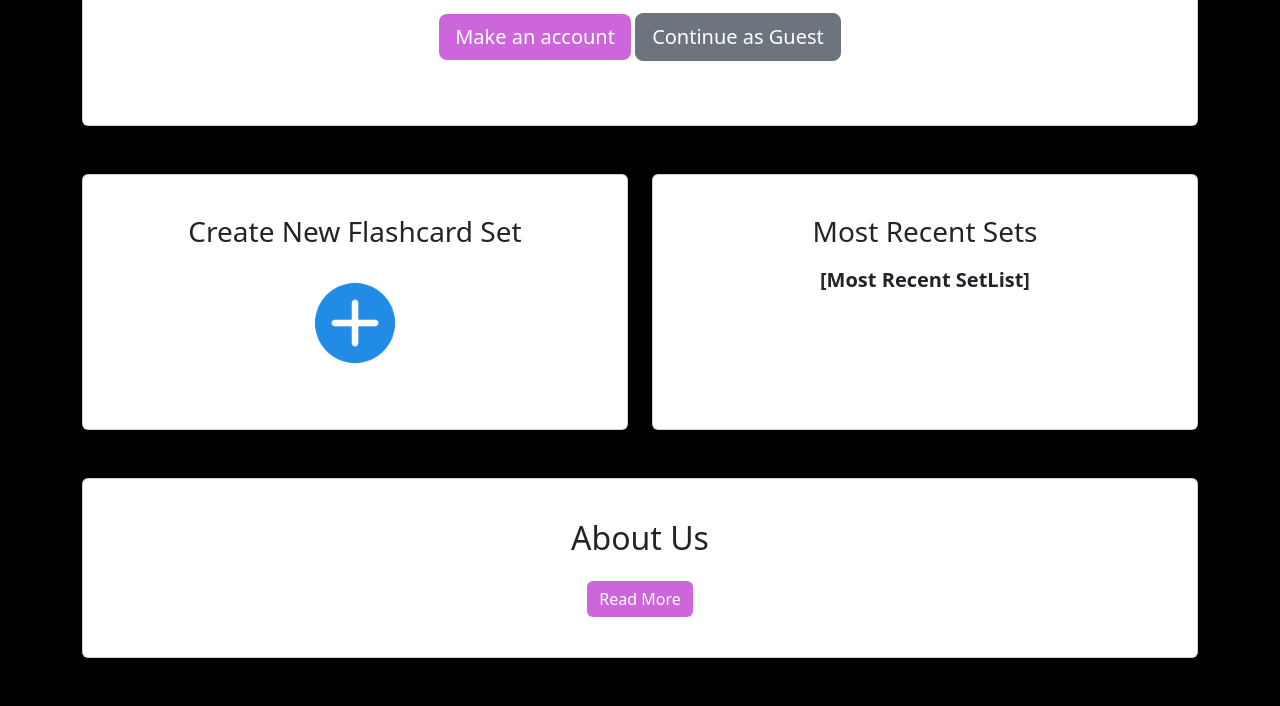
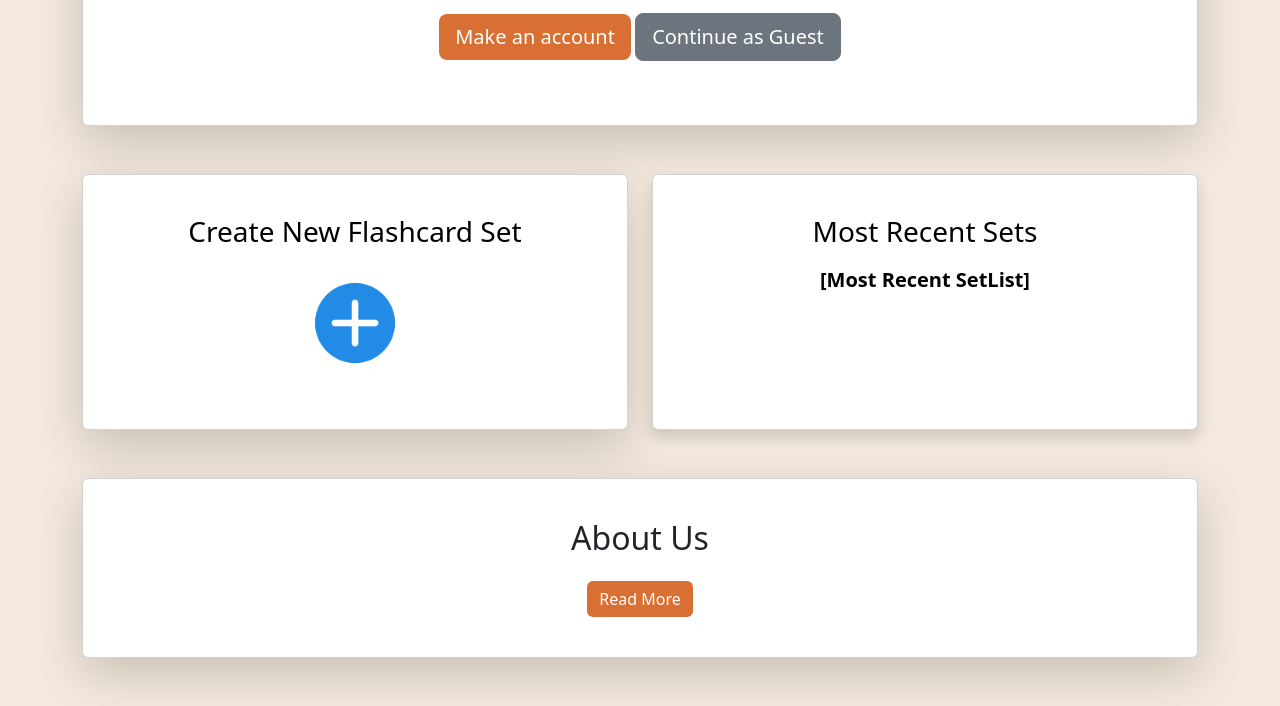
Before and after one commit to brackerman0730/Web-Programming-RegiQuiz-Web-Application, a plain HTML site: page RegiQuiz/index.html in a window 1280 px wide. Shown: the part 252-958 px from the top of the page. Drawn offline with nearby package versions, Linux system fonts and the light colour scheme.

Commit message:
Update styles.css

```diff
--- a/RegiQuiz/css/styles.css
+++ b/RegiQuiz/css/styles.css
@@ -1,16 +1,23 @@
 body {
-    background-color: #000000;
+    background-color: #F3E9DC;
 }
 
 h1 {
-    color: #9929EA;
+    color: #000000;
 }
 
+p {
+  color: #000000;
+}
+
+h3 {
+    color: #000000;
+}
 .btn-primary {
-    background-color: #CC66DA;
+    background-color: #D96F32;
     border: none;
 }
 
 .btn-primary:hover {
-    background-color: #FAEB92;
+    background-color: #C75D2C;
 }
```
